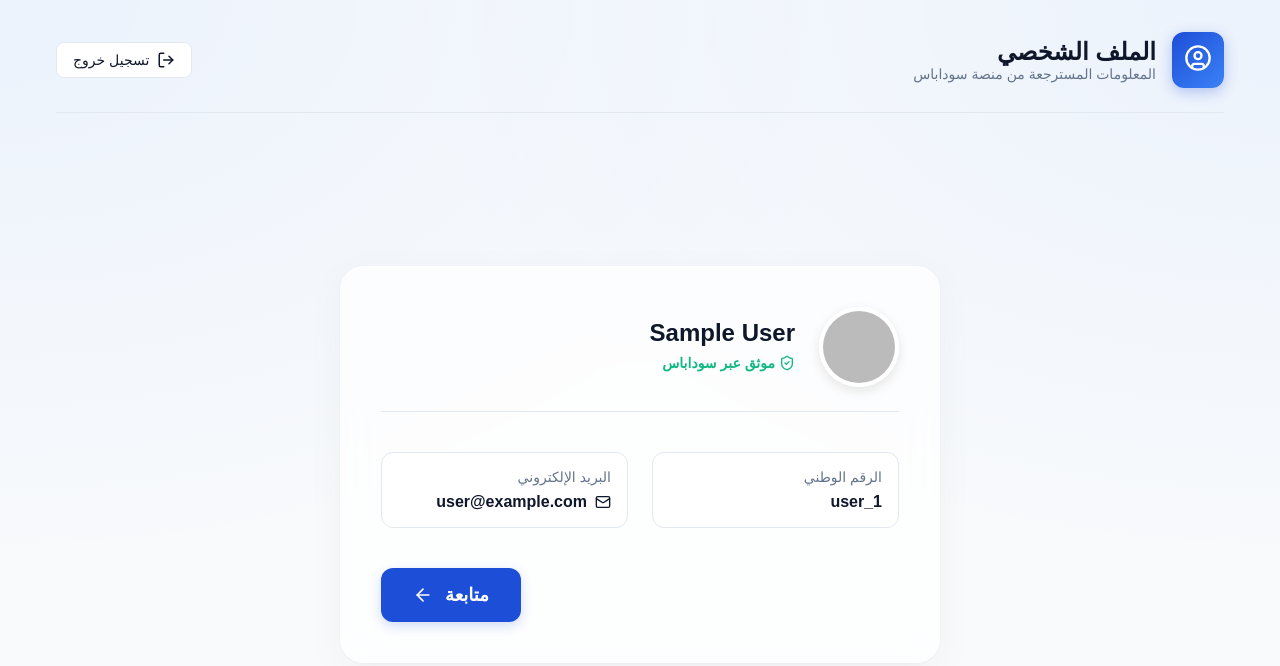
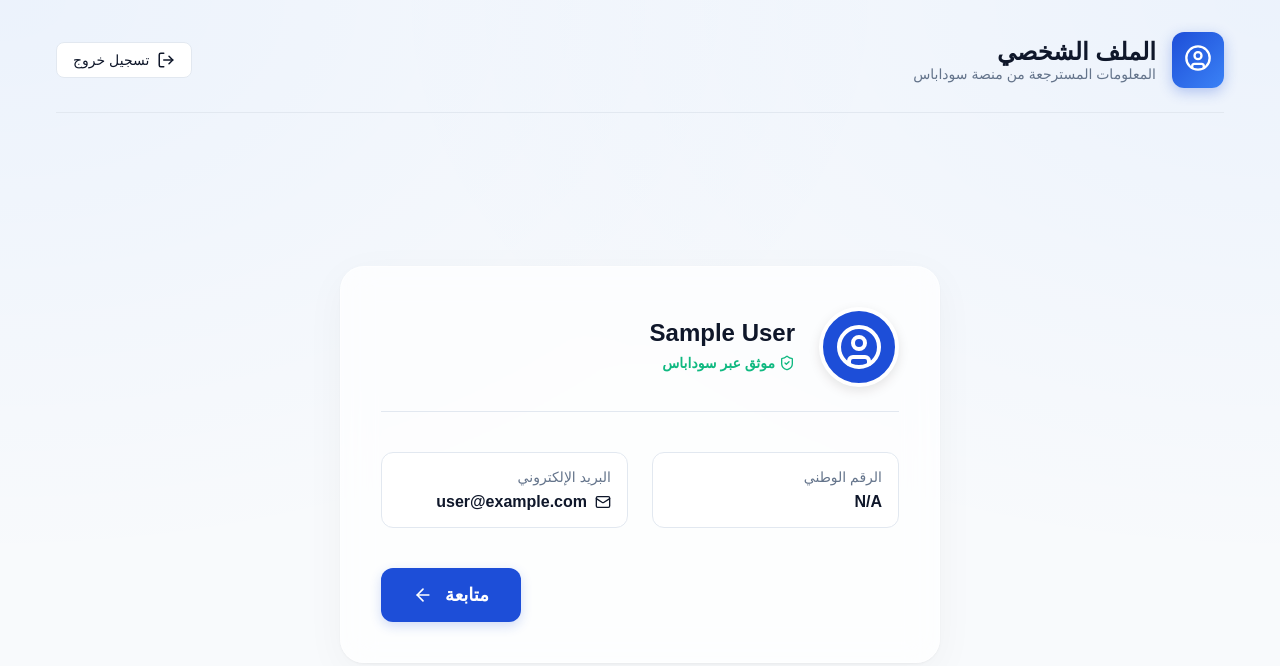
Before and after one commit to JoeMicro240528/BK-Bank-Customer-Portal, a Next.js app: page /profile in a window 1280 px wide. Shown: the top 666 px of the page. Built offline with nearby package versions, Linux system fonts and the light colour scheme; no server answers; sample sign-in values are in the browser's storage.

Commit message:
fix: update profile image handling and national ID reference

```diff
--- a/src/app/profile/page.tsx
+++ b/src/app/profile/page.tsx
@@ -61,8 +61,8 @@ export default function ProfilePage() {
       <section className="profile-container">
         <div className="profile-card glass-panel">
           <div className="profile-header">
-            {user.photo || user.image ? (
-              <img src={user.photo || user.image!} alt={user.name || "Profile"} className="profile-avatar" />
+            {user.photo ? (
+              <img src={user.photo} alt={user.name || "Profile"} className="profile-avatar" />
             ) : (
               <div className="profile-avatar-fallback">
                 <UserCircle size={48} />
@@ -80,7 +80,7 @@ export default function ProfilePage() {
           <div className="profile-details-grid">
             <div className="detail-item">
               <span className="detail-label">{t.nationalId}</span>
-              <span className="detail-value">{user.national_id || user.id || "N/A"}</span>
+              <span className="detail-value">{user.national_id || user.sub || "N/A"}</span>
             </div>
             <div className="detail-item">
               <span className="detail-label">{t.email}</span>
```
